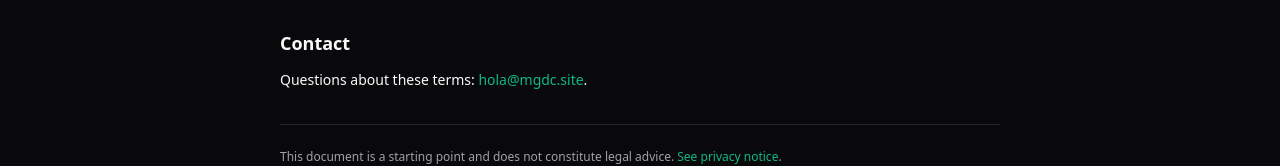
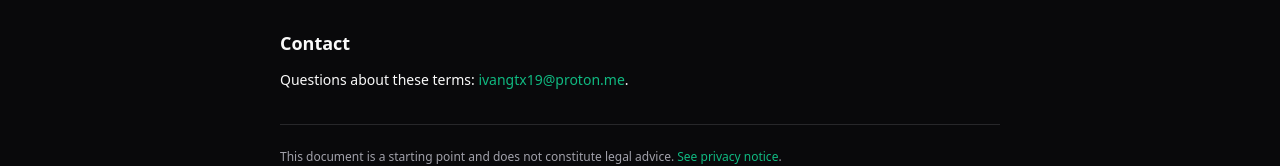
Before and after one commit to ivndv/tempo-v2, a Next.js app: page /en/terms in a window 1280 px wide. Shown: the part 1670-1836 px from the top of the page. Built offline with nearby package versions, Linux system fonts and the light colour scheme; no server answers.

Commit message:
chore(legal): actualizar el correo de contacto

```diff
--- a/src/components/legal/contacto.ts
+++ b/src/components/legal/contacto.ts
@@ -1,2 +1,2 @@
 // Correo público para dudas legales y de soporte.
-export const CORREO_CONTACTO = "hola@mgdc.site";
+export const CORREO_CONTACTO = "ivangtx19@proton.me";
```
